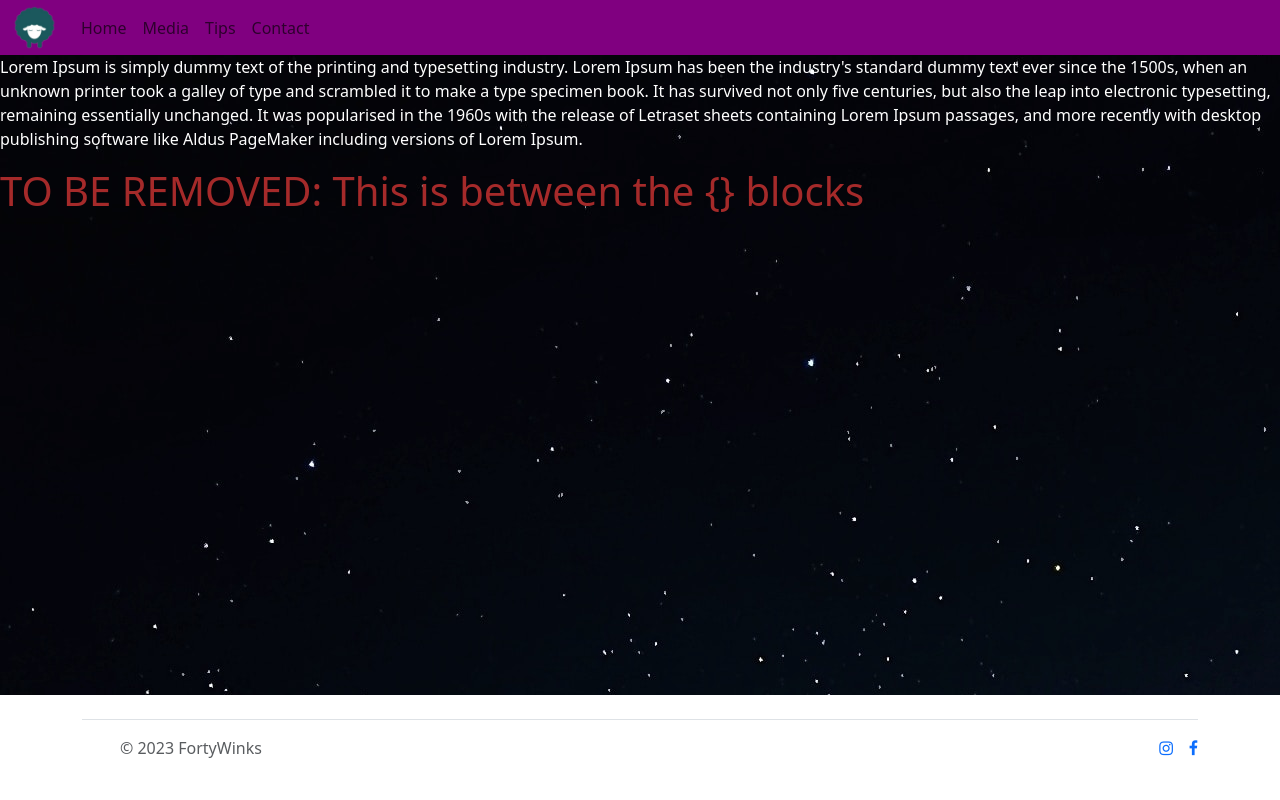
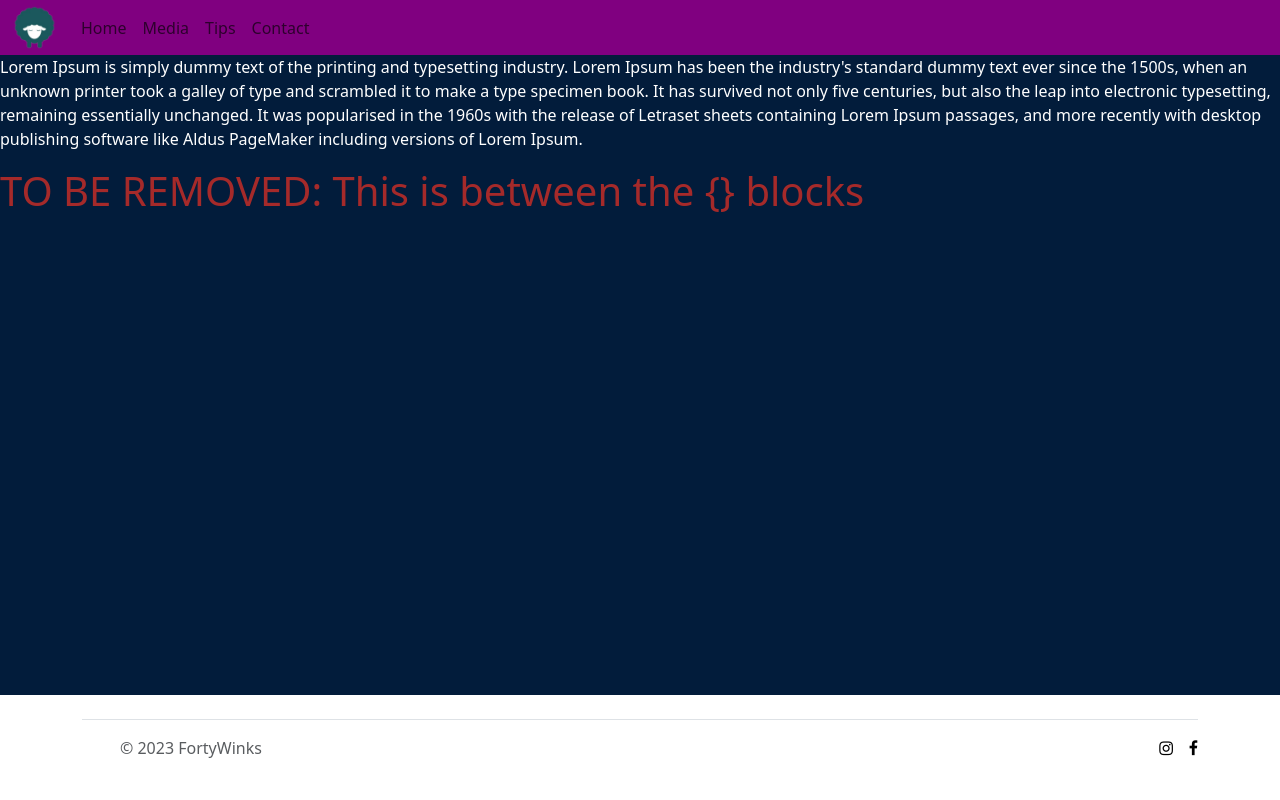
Before and after one commit to SaraClick/sky_project, a Flask app: page / in a window 1280 px wide. Run offline with Flask 3, Linux system fonts and the light colour scheme.

Commit message:
styles.css background-color updated

```diff
--- a/application/static/styles/style.css
+++ b/application/static/styles/style.css
@@ -4,7 +4,7 @@ h1 {
 }
 
 body{
-  background-image: url("/static/media/background/nightsky.jpg");
+  background-color: #021c3b;
   width: 100%;
   color: white;
 }
@@ -45,6 +45,10 @@ position: right;
 right:0;
 }
 
+.footer_media_icon {
+    text-decoration: none;
+    color: black;
+}
 
 /* ======================================= HOME PAGE STYLES =======================================*/
 
--- a/application/templates/layout.html
+++ b/application/templates/layout.html
@@ -74,8 +74,8 @@
             <span class="text-muted">© 2023 FortyWinks</span>
           </div>
           <ul class="nav col-md-4 justify-content-end list-unstyled d-flex">
-            <li class="ms-3"><a href="https://en-gb.facebook.com/"  target="_blank"><i class="fa fa-instagram" aria-hidden="true"></i></a></li>
-            <li class="ms-3"><a href="https://www.instagram.com/" target="_blank"><i class="fa fa-facebook" aria-hidden="true"></i></a></li>
+            <li class="ms-3"><a class="footer_media_icon" href="https://en-gb.facebook.com/"  target="_blank"><i class="fa fa-instagram" aria-hidden="true"></i></a></li>
+            <li class="ms-3"><a class="footer_media_icon" href="https://www.instagram.com/" target="_blank"><i class="fa fa-facebook" aria-hidden="true"></i></a></li>
           </ul>
         </footer>
       </div>
```
